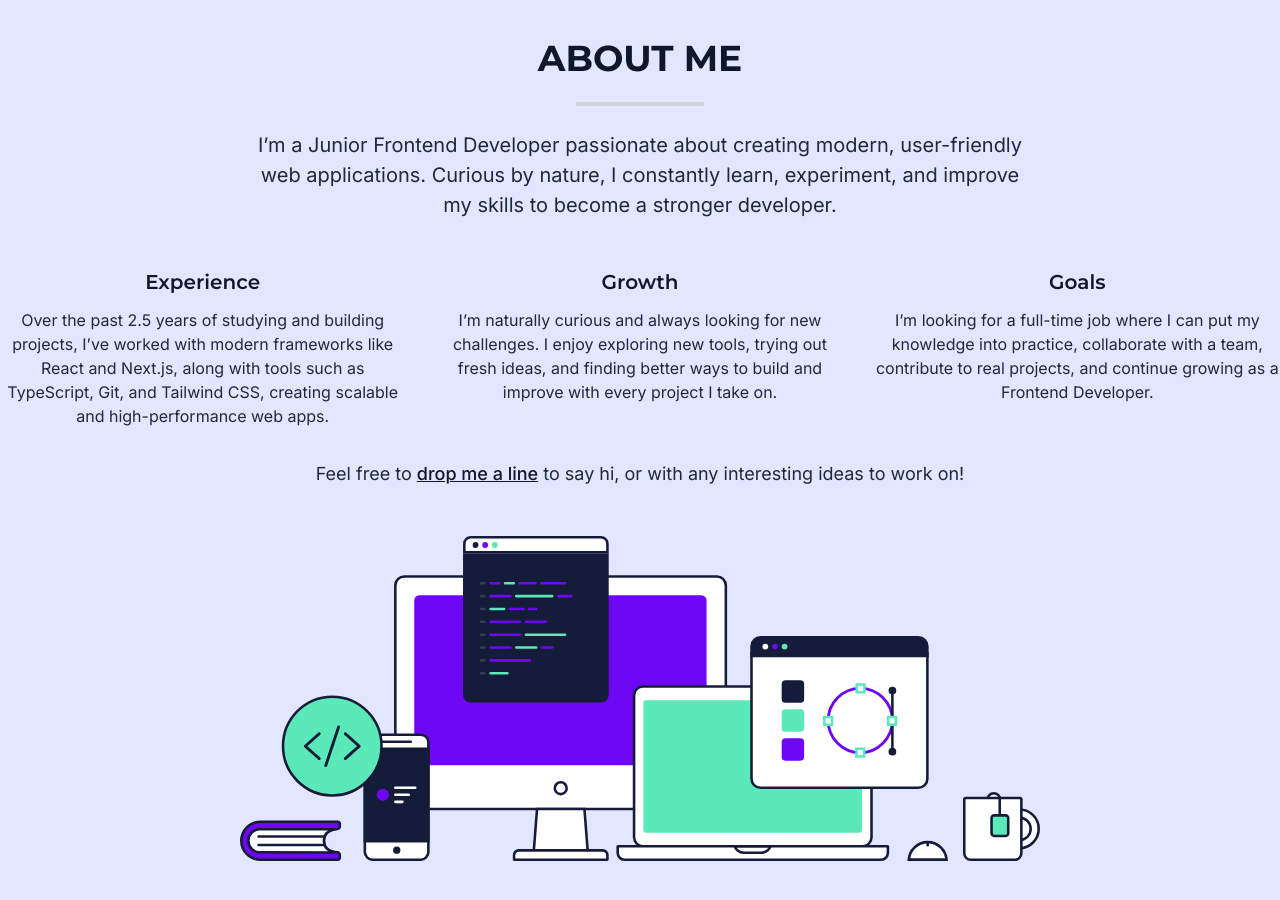
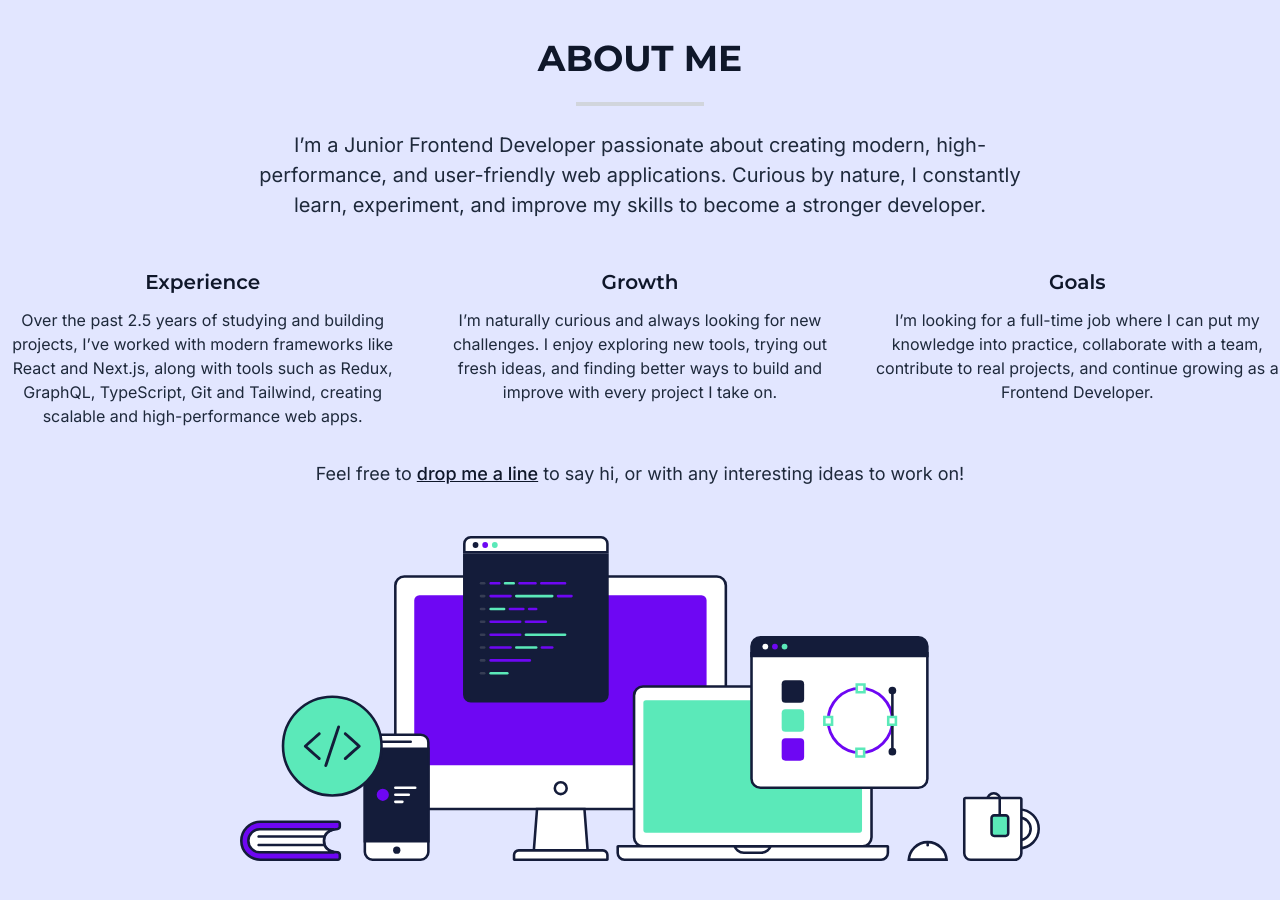
Before and after one commit to labattaria/portfolio-frontend, a Next.js app: page / in a window 1280 px wide. Shown: the part 860-1760 px from the top of the page. Built offline with nearby package versions, Linux system fonts and the light colour scheme.

Commit message:
update About section content

```diff
--- a/components/about.tsx
+++ b/components/about.tsx
@@ -13,8 +13,9 @@ export default function About() {
 
         <p className="text-[20px] text-center font-normal text-ink mb-12 max-w-3xl mx-auto">
           I’m a Junior Frontend Developer passionate about creating modern,
-          user-friendly web applications. Curious by nature, I constantly learn,
-          experiment, and improve my skills to become a stronger developer.
+          high-performance, and user-friendly web applications. Curious by
+          nature, I constantly learn, experiment, and improve my skills to
+          become a stronger developer.
         </p>
 
         <div className="grid grid-cols-1 md:grid-cols-3 gap-8 mb-8 text-center">
@@ -25,8 +26,8 @@ export default function About() {
             <p className="text-base font-normal text-ink">
               Over the past 2.5 years of studying and building projects, I’ve
               worked with modern frameworks like React and Next.js, along with
-              tools such as TypeScript, Git, and Tailwind CSS, creating scalable
-              and high-performance web apps.
+              tools such as Redux, GraphQL, TypeScript, Git and Tailwind,
+              creating scalable and high-performance web apps.
             </p>
           </div>
 
```
